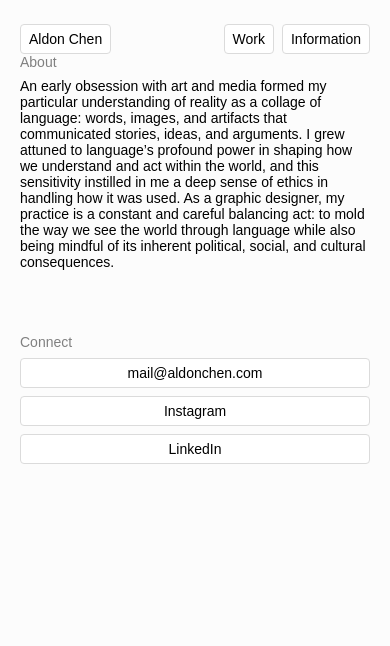
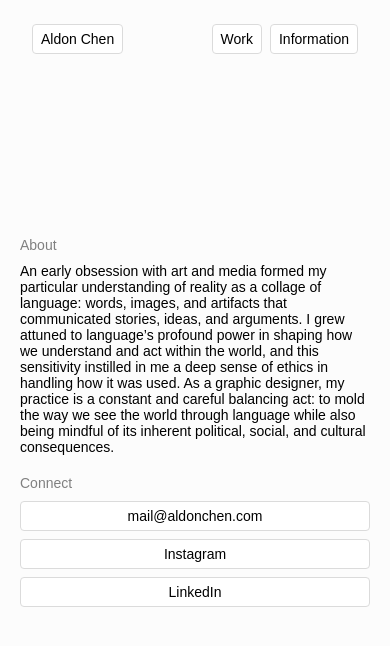
Before and after one commit to achen05/fall2024testing, a plain HTML site: page information.html in a window 390 px wide. Drawn offline with Linux system fonts and the light colour scheme.

Commit message:
Add files via upload

```diff
--- a/information.html
+++ b/information.html
@@ -10,7 +10,7 @@
     <div class="website-wrapper">
         <div id="navigation-bar"></div>
 
-        <div class="website-body-wrapper">
+        <div class="information-body-wrapper">
             <div class="wrapper column">
                 <p class="label">About</p>
                 <p>An early obsession with art and media formed my particular understanding of reality as a collage of language: words, images, and artifacts that communicated stories, ideas, and arguments. I grew attuned to language’s profound power in shaping how we understand and act within the world, and this sensitivity instilled in me a deep sense of ethics in handling how it was used. As a graphic designer, my practice is a constant and careful balancing act: to mold the way we see the world through language while also being mindful of its inherent political, social, and cultural consequences.</p>
--- a/style.css
+++ b/style.css
@@ -30,10 +30,6 @@ body {
     background-color: #fcfcfc;
 }
 
-.wrapper {
-
-}
-
 .button-wrapper {
     display: flex;
     flex-direction: column;
@@ -61,66 +57,62 @@ body {
     flex-direction: column;
     margin: 0px 20px 0px 20px;
     align-items: center;
-    position: sticky;
-    top: 0px;
-    height: 100dvh;
 }
 
-.website-body-wrapper {
-    width: 100%;
+.information-body-wrapper {
     display: flex;
-    flex-direction: row;
-    max-width: 1000px;
-    gap: 28px;
-    height: auto;
-    /* justify-content: center;
-    align-items: center; */
-    /* border: 1px solid blue; */
+    gap: 32px;
+    max-width: 1200px;
+    height: 100dvh;
+    justify-content: center;
+    align-items: center;
 }
 
 .website-project-wrapper {
     width: 100%;
     display: flex;
-    max-width: 1000px;
+    max-width: 1200px;
     gap: 28px;
-    z-index: -1;
 }
 
 .column {
     width: 100%;
     display: flex;
     flex-direction: column;
-    gap: 8px;
+    gap: 10px;
     height: fit-content;
-    padding-top: 100px;
+    padding-top: 200px;
+    padding-bottom: 200px;
     /* border: 1px solid blue; */
 }
 
 .sticky-column {
     position: sticky;
     top: 0px;
-}
-
-.information-column {
-    display: flex;
-    flex-direction: column;
-    gap: 16px;
-    width: 70%;
-    color: grey;
-        line-height: 18px;
+    /* height: 100dvh;
+    justify-content: center;
+    padding: 0px; */
 }
 
 /* Navigation */
 
-#navigation-bar, .navigation-container {
+#navigation-bar {
+    /* border: 5px solid blue; */
+    top: 24px;
+    max-width: 500px;
+    position: fixed;
     width: 100%;
-    max-width: 500px;
+    z-index: 2;
+}
+
+.navigation-container {
+    width: 100%;
     display: flex;
     flex-direction: row;
     justify-content: space-between;
-    position: sticky;
-    top: 0px;
-    padding-top: 12px;
+    /* border: 3px solid blue; */
+    box-sizing: border-box;
+    padding: 0px 32px;
 }
 
 .navigation-section {
@@ -137,8 +129,8 @@ body {
 
 .slideshow-wrapper {
     width: 100%;
-    max-width: 500px;
-    height: 100%;
+    max-width: 700px;
+    height: 100dvh;
     /* border: 1px solid blue; */
     display: flex;
     flex-direction: column;
@@ -159,6 +151,7 @@ body {
     flex-direction: column;
     width: 100%;
     gap: 8px;
+
     /* border: 3px solid black; */
 }
 
@@ -192,6 +185,8 @@ img {
     touch-action: manipulation;
 }
 
+/* Accordion */
+
 .accordion-wrapper {
     width: 100%;
     margin: 0px;
@@ -220,12 +215,12 @@ img {
     background-color: #f9f9f9;
 }
 
+/* Modal */
 
-        /* The Modal (background) */
-        .modal {
+.modal {
             display: none; /* Hidden by default */
             position: fixed; /* Stay in place */
-            z-index: 1; /* Sit on top */
+            z-index: 2; /* Sit on top */
             left: 0;
             top: 0;
             width: 100vw; /* Full width */
@@ -300,8 +295,6 @@ img {
         flex-direction: column;
         margin: 0px 20px 0px 20px;
         align-items: center;
-        position: sticky;
-        top: 0px;
     }
     .website-body-wrapper {
         flex-direction: column;
@@ -319,20 +312,33 @@ img {
         width: 100%;
         flex-direction: column;
         max-width: 1000px;
-        gap: 10px;
+        gap: 36px;
+        padding: 148px 0px;
     }
 
     .column {
         width: 100%;
         display: flex;
         flex-direction: column;
-        gap: 8px;
+        gap: 10px;
         height: fit-content;
-        padding-top: 0px;
         /* border: 1px solid blue; */
+        padding: 0px;
     }
 
     .sticky-column {
         position: relative;
+        height: fit-content;
     }
+
+    .information-body-wrapper {
+        display: flex;
+        gap: 20px;
+        flex-direction: column;
+        height: 100dvh;
+        justify-content: center;
+        max-width: 500px;
+    }
+
+
 }
```
Also changed, not shown: index.html (+1 -2 lines), project-template.html (added, +41 -0 lines).
